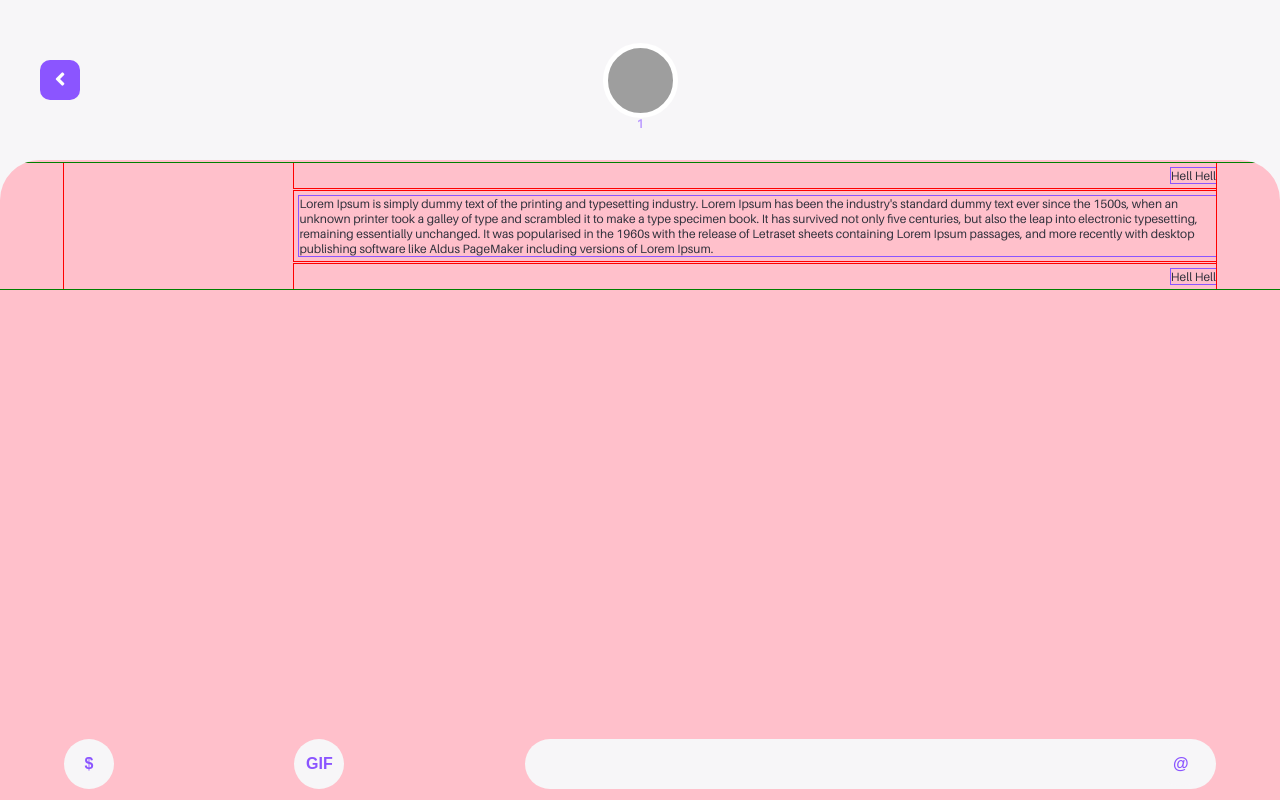
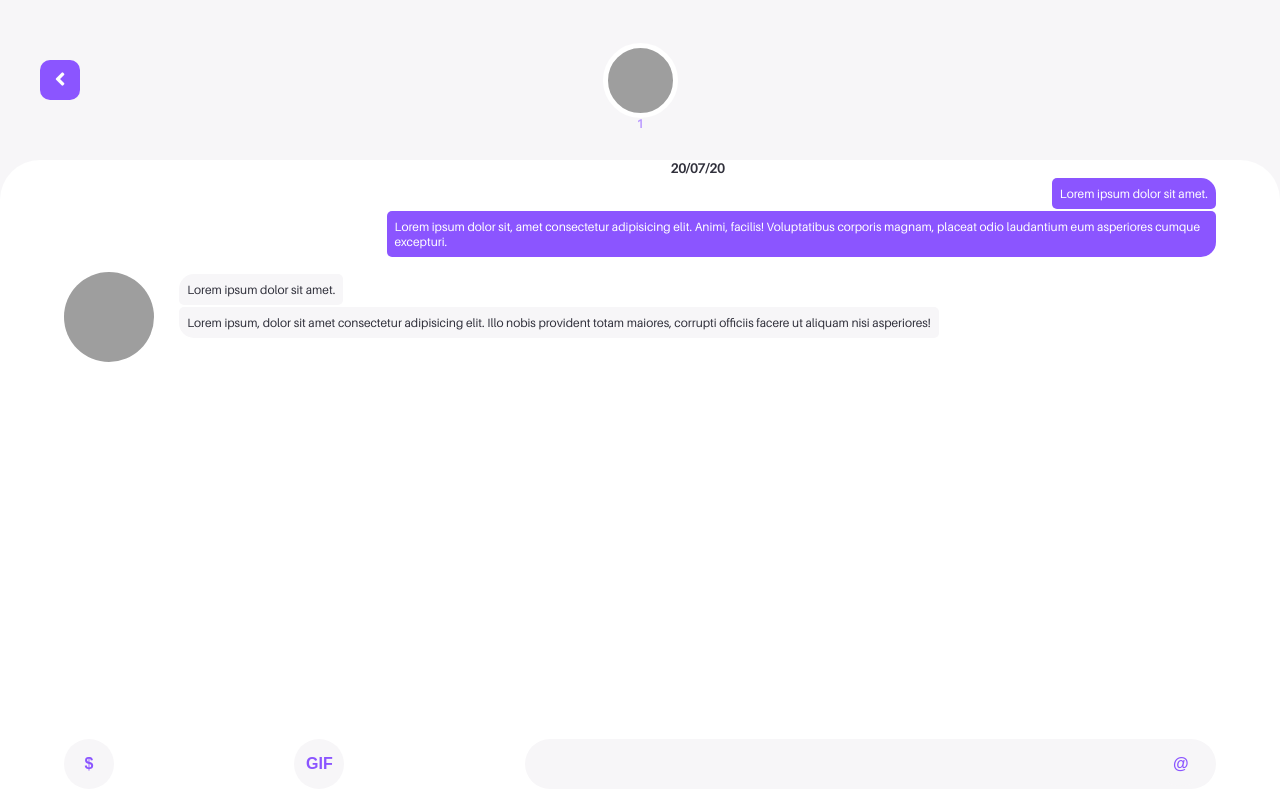
Before and after one commit to MickyPrice/Yoobee-Bemo-App-Frontend, a Vue app: page /chat/1 in a window 1280 px wide. Built offline with nearby package versions, Linux system fonts and the light colour scheme; grey boxes are pictures that could not be loaded.

Commit message:
Bug Fix Message CSS Layout

```diff
--- a/src/components/chats/ChatPushCard.vue
+++ b/src/components/chats/ChatPushCard.vue
@@ -36,17 +36,16 @@ export default {
 .chat-push-card {
   width: 100%;
   height: 100%;
-  overflow: hidden;
+  // overflow: hidden;
   background-color: $white-100;
   border-radius: $corners-top;
   display: flex;
   flex-direction: column;
-  background-color: pink;
+  background-color: $white-100;
 
   &__message-box {
     height: 100%;
-  overflow-y: scroll;
-
+    // overflow-y: scroll;
   }
 }
 </style>
--- a/src/components/chats/Messages.vue
+++ b/src/components/chats/Messages.vue
@@ -1,57 +1,142 @@
 <template>
   <div class="messages">
-
-    <div class="message-block">
-      <div class="message-container">
-        <div class="message">Hell Hell</div>
-      </div>
-      <div class="message-container">
-        <div
-          class="message"
-        >Lorem Ipsum is simply dummy text of the printing and typesetting industry. Lorem Ipsum has been the industry's standard dummy text ever since the 1500s, when an unknown printer took a galley of type and scrambled it to make a type specimen book. It has survived not only five centuries, but also the leap into electronic typesetting, remaining essentially unchanged. It was popularised in the 1960s with the release of Letraset sheets containing Lorem Ipsum passages, and more recently with desktop publishing software like Aldus PageMaker including versions of Lorem Ipsum.</div>
-      </div>
-      <div class="message-container">
-        <div class="message">Hell Hell</div>
+    <div class="messages__padding">
+      <div class="msg-container">
+        <div class="msg-container__stack">
+          <h5>20/07/20</h5>
+          <div class="msg-container__stack--clear">
+            <div class="msg-box bk-purple-500 text__sm col-white-100">
+              Lorem ipsum dolor sit amet.
+            </div>
+            <div class="msg-box bk-purple-500 text__sm col-white-100">
+              Lorem ipsum dolor sit, amet consectetur adipisicing elit. Animi,
+              facilis! Voluptatibus corporis magnam, placeat odio laudantium eum
+              asperiores cumque excepturi.
+            </div>
+          </div>
+        </div>
+        <div class="msg-container__stack-other">
+          <div class="msg-container__stack-other--profile">
+            <ProfilePic class="small" :imagelink="imagelink2"> </ProfilePic>
+          </div>
+          <div class="msg-container__stack-other--clear">
+            <div class="msg-box bk-white-300 text__sm">
+              Lorem ipsum dolor sit amet.
+            </div>
+            <div class="msg-box bk-white-300 text__sm">
+              Lorem ipsum, dolor sit amet consectetur adipisicing elit. Illo
+              nobis provident totam maiores, corrupti officiis facere ut aliquam
+              nisi asperiores!
+            </div>
+          </div>
+        </div>
       </div>
     </div>
-
   </div>
 </template>
 
 <script>
+import ProfilePic from "@/components/profile/ProfilePic.vue";
+
 export default {
+  data() {
+    return {
+      imagelink2:
+        "https://images.unsplash.com/photo-1538960792157-b2e2b62d1f3c?ixlib=rb-1.2.1&ixid=eyJhcHBfaWQiOjEyMDd9&auto=format&fit=crop&w=1350&q=80",
+    };
+  },
+  components: {
+    ProfilePic,
+  },
   props: ["newMessage"],
   watch: {
-    newMessage: function() {
+    newMessage: function () {
       console.log("new message in" + this.newMessage);
-    }
-  }
+    },
+  },
 };
 </script>
 
 <style lang="scss" scoped>
 @import "@/scss/_variables";
 
+.messages {
+  &__padding {
+    padding-right: 5%;
+    padding-left: 5%;
 
-.messages {
-  outline: 1px solid green;
-   padding-left: 5%;
-   padding-right: 5%;
+    .msg-container {
+      width: 100%;
+      &__stack {
+        margin-left: 10%;
+        margin-bottom: 10px;
 
-  .message-block {
-    outline: 1px solid red;
-    padding-left: 20%;
-    .message-container {
-      outline: 1px solid red;
-      margin: 3px 0px;
-      display: flex;
-      justify-content: flex-end;
+        h5 {
+          text-align: center;
+        }
+        &--clear {
+          padding-left: 20%;
+          display: flex;
+          flex-direction: column;
+          align-items: flex-end;
 
+          .msg-box {
+            border-radius: 5px;
+          }
+          .msg-box:first-child {
+            border-radius: 5px 15px 5px 5px;
+          }
+          .msg-box:last-child {
+            border-radius: 5px 5px 15px 5px;
+          }
+          .msg-box:only-child {
+            border-radius: 20px;
+          }
+        }
+      }
+
+      &__stack-other {
+        margin-top: 15px;
+        display: flex;
+
+        &--profile {
+          width: 10%;
+          display: flex;
+          align-items: flex-end;
+        }
+        &--clear {
+          width: 80%;
+          display: flex;
+          flex-direction: column;
+          align-items: flex-start;
+
+          .msg-box {
+            border-radius: 5px;
+          }
+          .msg-box:first-child {
+            border-radius: 15px 5px 5px 5px;
+          }
+          .msg-box:last-child {
+            border-radius: 5px 5px 5px 15px;
+          }
+          .msg-box:only-child {
+            border-radius: 20px;
+          }
+        }
+      }
     }
   }
-}.message {
-        outline: 1px solid $purple-500;
-        margin: 5px 0 5px 5px;
-        font-size: 0.75em;
-      }
+
+  .msg-box {
+    padding: 8px;
+    margin-top: 2px;
+    display: inline;
+  }
+
+  .small {
+    width: 7vw;
+    height: 7vw;
+    border: none;
+  }
+}
 </style>
--- a/src/scss/_variables.scss
+++ b/src/scss/_variables.scss
@@ -30,6 +30,7 @@ $black-500: #565661;
 
 // Grey -------------------
 $grey-100: #cfcfcf;
+$grey-500: #b1b1b1;
 
 // White -------------------
 $white-100: #ffffff;
```
